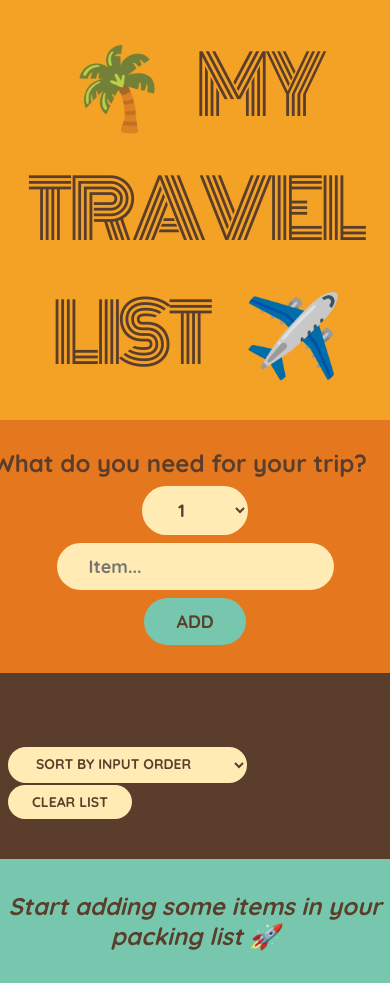
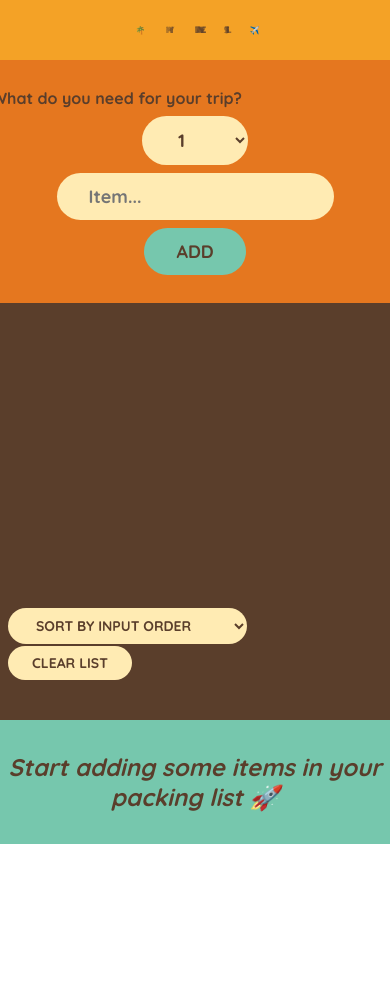
Before and after one commit to jiteshpawar13/travel-list, a React (Create React App) app: page / in a window 390 px wide. After the commit the page ends 844 px from the top, so only its background shows below. Built offline with nearby package versions, Linux system fonts and the light colour scheme.

Commit message:
modified

```diff
--- a/src/index.css
+++ b/src/index.css
@@ -142,6 +142,11 @@ input[type="checkbox"] {
 
   .add-form > h3 {
     width: 100%;
+    font-size: 16px;
+  }
+
+  h1 {
+    font-size: 2vw;
   }
 
 }
```
